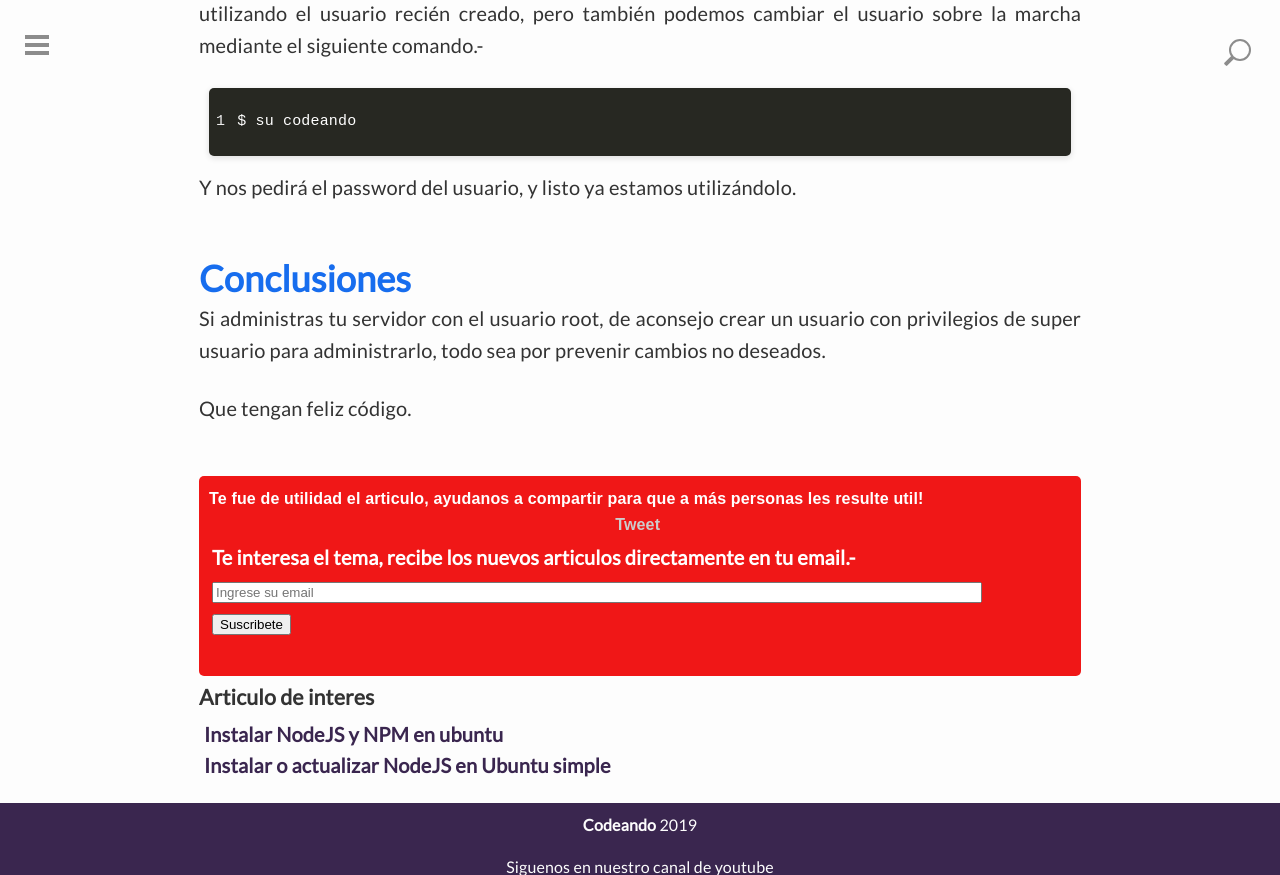
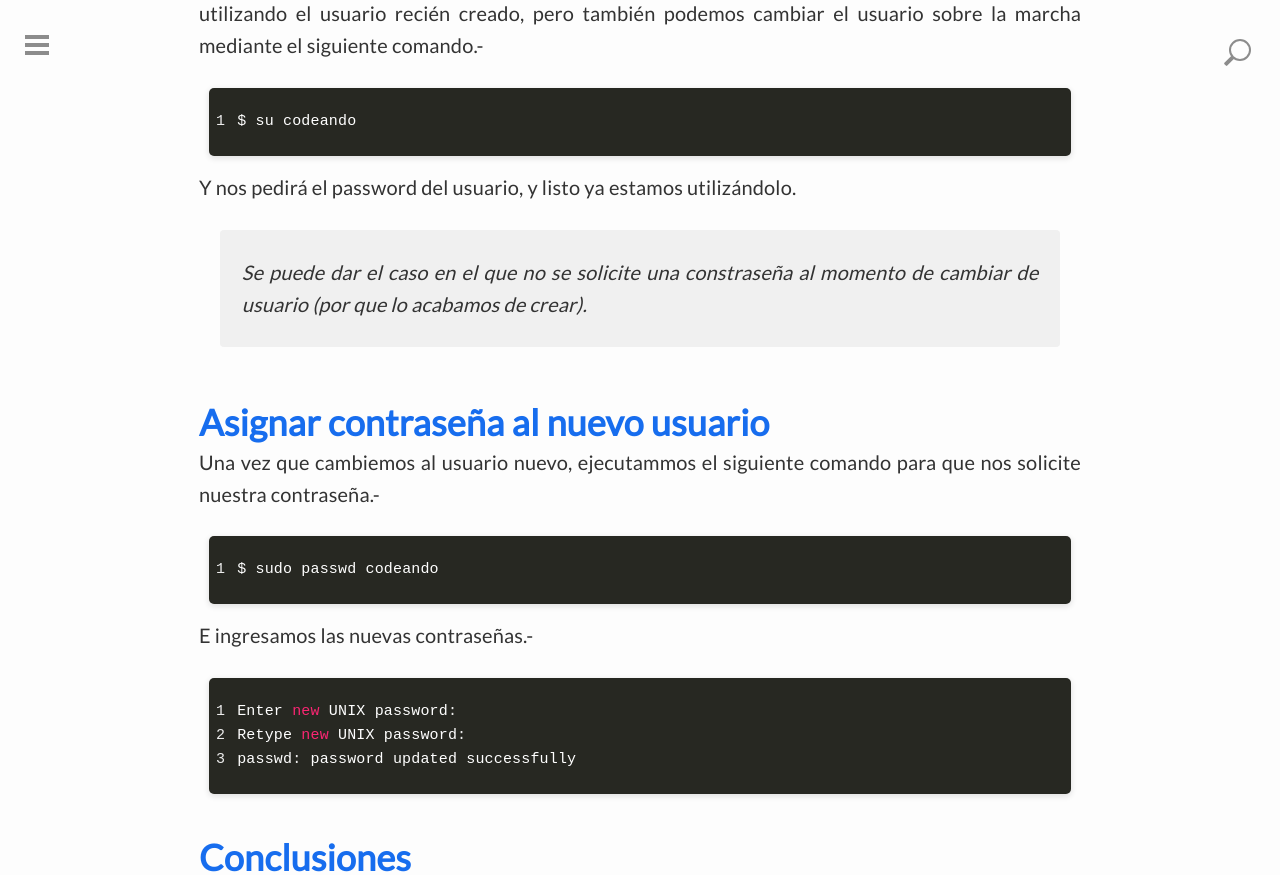
Before and after one commit to Codeandomx/codeandomx, a Jekyll site: the page built from _posts/2017-11-07-crear-usuarios-en-ubuntu-server.md, in a window 1280 px wide and 900 px high, scrolled down 2216 px, cut to the strip 0-875 px from the top of the window. Built offline with Jekyll 4.4.1, drawn with Linux system fonts in a browser that asks for light colours; comment, search, counter and statistics services are not loaded.

```diff
--- a/_posts/2017-11-07-crear-usuarios-en-ubuntu-server.md
+++ b/_posts/2017-11-07-crear-usuarios-en-ubuntu-server.md
@@ -57,6 +58,24 @@
 
 Y nos pedirá el password del usuario, y listo ya estamos utilizándolo.
 
+> Se puede dar el caso en el que no se solicite una constraseña al momento de cambiar de usuario (por que lo acabamos de crear).
+
+## Asignar contraseña al nuevo usuario
+
+Una vez que cambiemos al usuario nuevo, ejecutammos el siguiente comando para que nos solicite nuestra contraseña.-
+
+{% highlight javascript linenos %}
+$ sudo passwd codeando
+{% endhighlight %}
+
+E ingresamos las nuevas contraseñas.-
+
+{% highlight javascript linenos %}
+Enter new UNIX password:
+Retype new UNIX password:
+passwd: password updated successfully
+{% endhighlight %}
+
 ## Conclusiones
 
 Si administras tu servidor con el usuario root, de aconsejo crear un usuario con privilegios de super usuario para administrarlo, todo sea por prevenir cambios no deseados.
```
Also changed, not shown: other parts of _posts/2017-11-07-crear-usuarios-en-ubuntu-server.md (+1 -0 lines), _posts/2017-11-06-instalar-certificado-ssl-en-nginx-gratis-con-certbot.md (+3 -1 lines).
